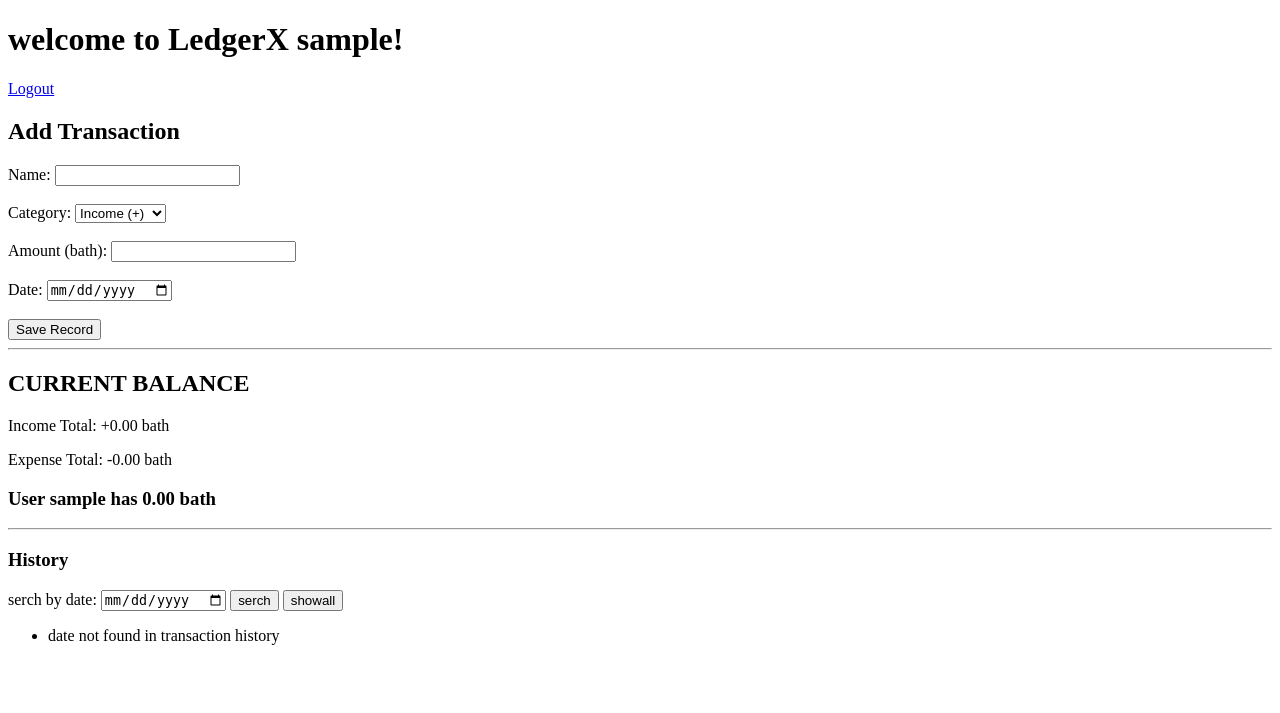
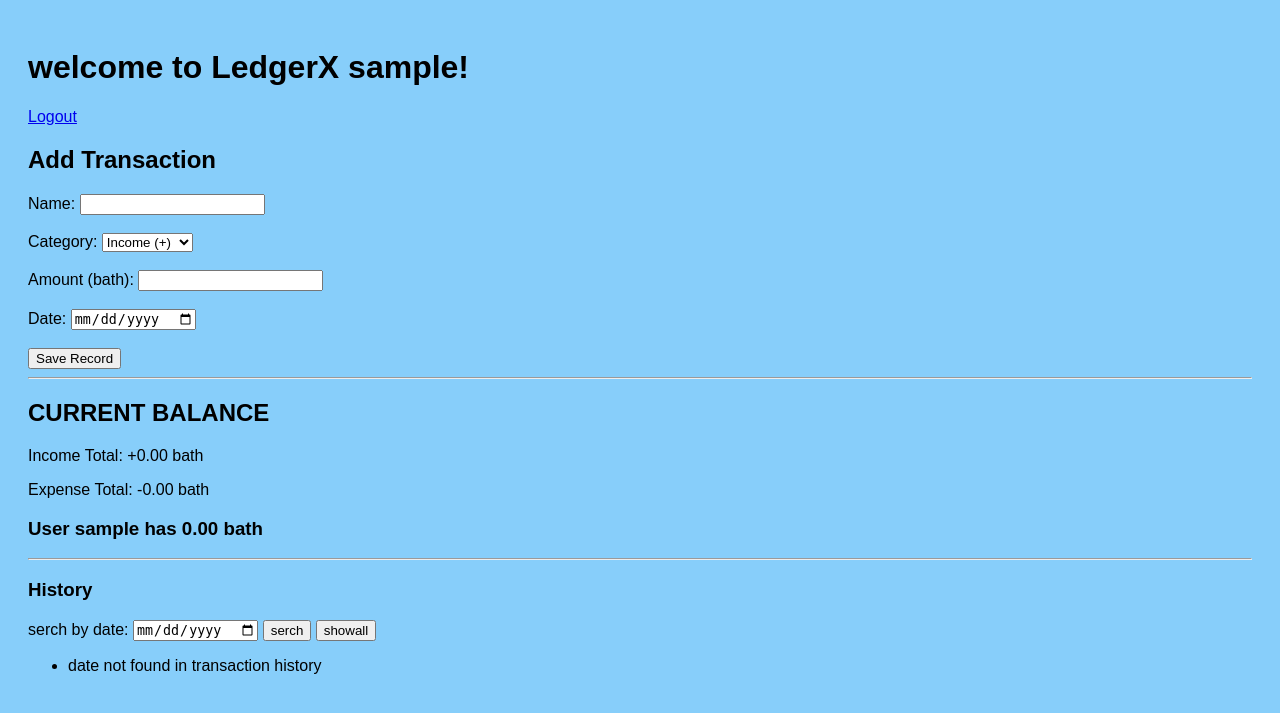
Before and after one commit to mobogok/ooooo, a Flask app: page / in a window 1280 px wide. Shown: the top 713 px of the page. Run offline with Flask 3, Linux system fonts and the light colour scheme; the visitor is signed in with stand-in values (Sample User, id 1).

Commit message:
Update index.html

```diff
--- a/templates/index.html
+++ b/templates/index.html
@@ -1,6 +1,13 @@
 <!DOCTYPE html>
 <html lang="th">
 <head>
+    <style>
+    body {
+      background-color: #87CEFA;
+      font-family: Arial;
+      padding: 20px;
+        }
+    </style>
     <meta charset="UTF-8">
     <title>Income and Expense</title>
 </head>
```
